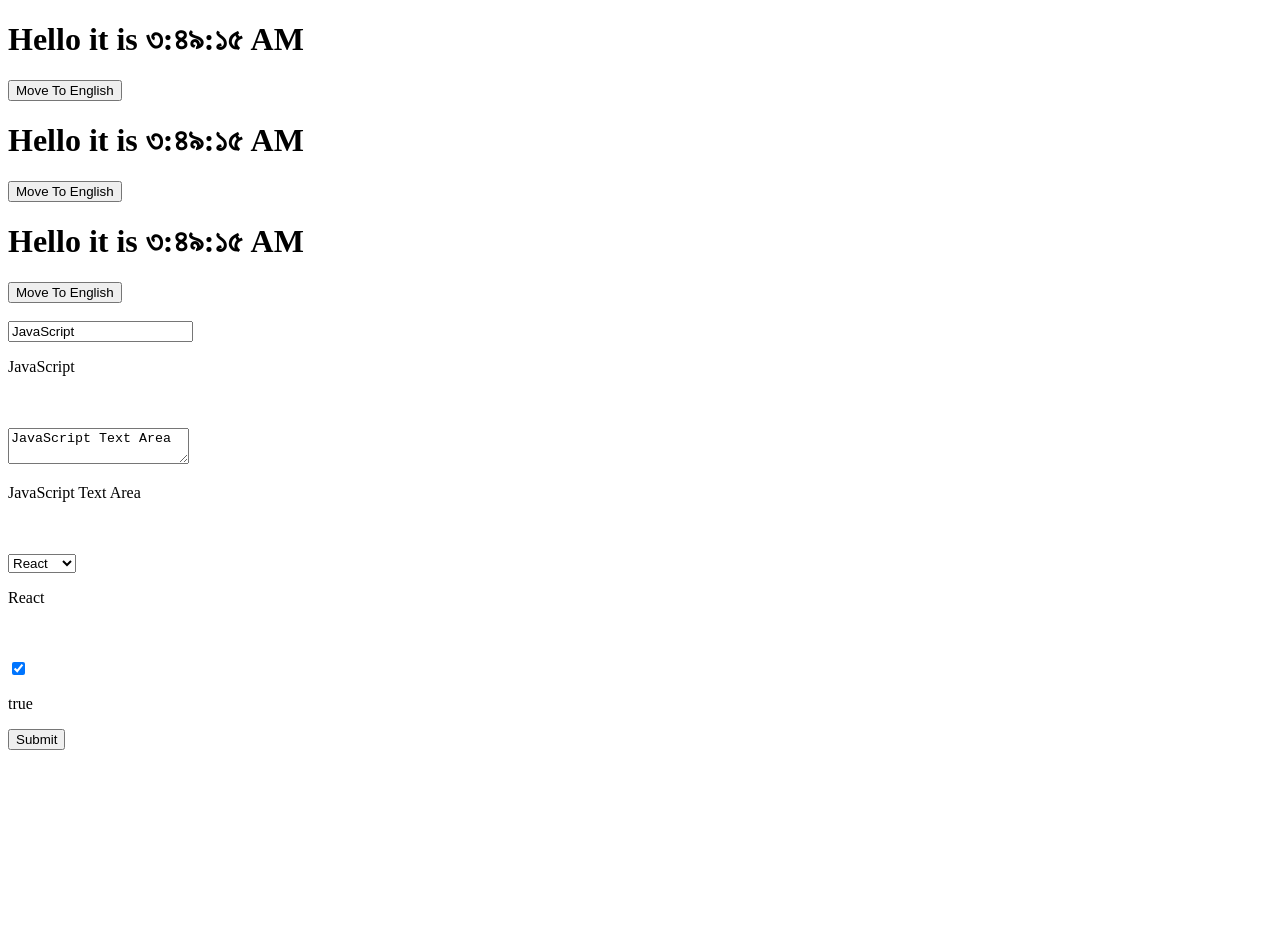
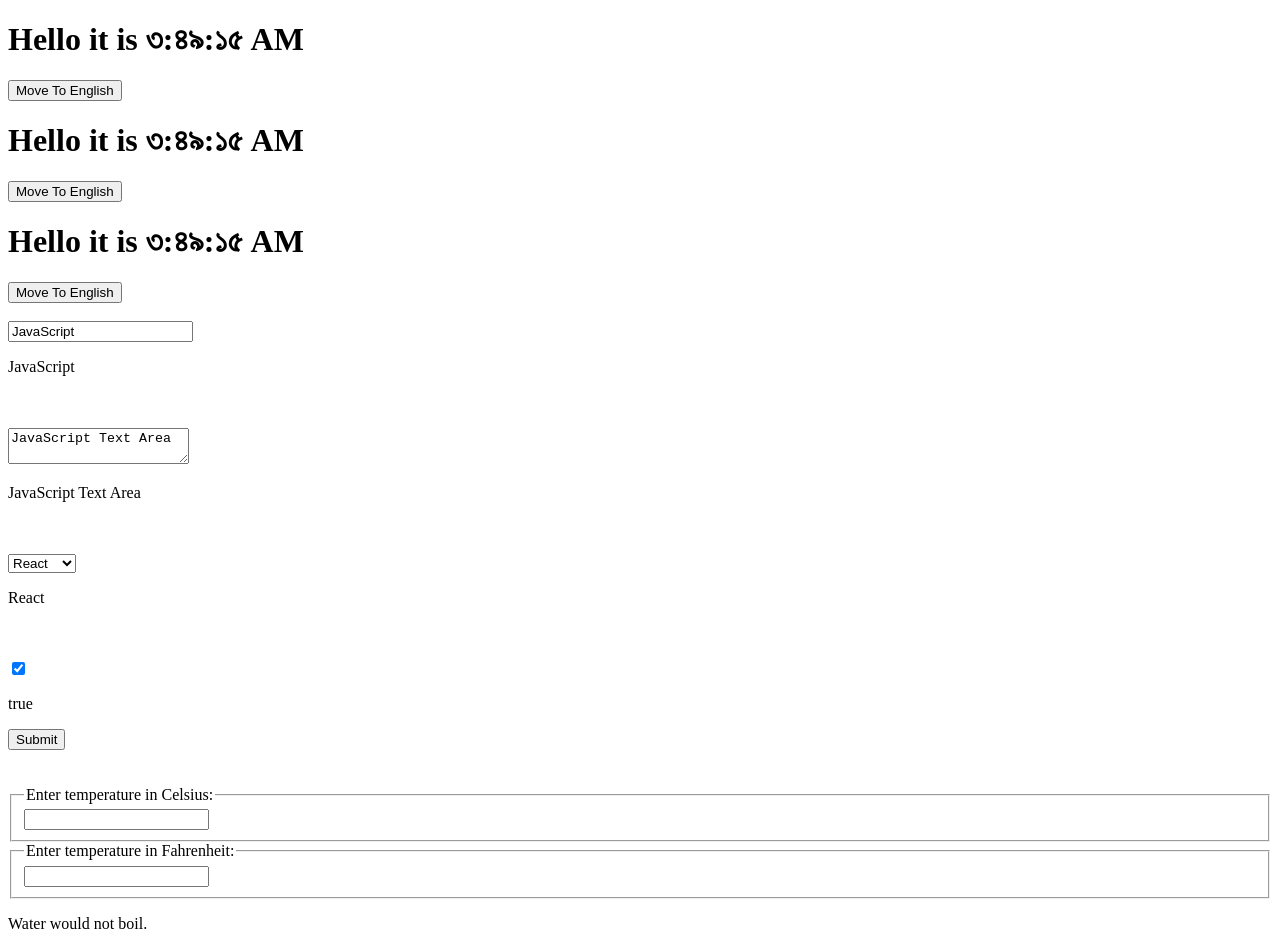
Before and after one commit to EhfazAdnan/react_lws_001, a React (Create React App) app: page / in a window 1280 px wide. Before the commit the page ends 800 px from the top, so only its background shows below. Built offline with nearby package versions, Linux system fonts and the light colour scheme.

Commit message:
11 React Lifting State Up

```diff
--- a/src/App.js
+++ b/src/App.js
@@ -1,3 +1,4 @@
+import Calculator from './components/Calculator';
 import ClockList from './components/ClockList';
 import Form from './components/Form';
 
@@ -7,6 +8,9 @@
         <div>
             <ClockList quantities={quantities} />
             <Form />
+            <br />
+            <br />
+            <Calculator />
         </div>
     );
 }
--- /dev/null
+++ b/src/components/BoilingVerdict.js
@@ -0,0 +1,6 @@
+export default function BoilingVerdict({ celsius = 0 }) {
+    if (celsius > 100) {
+        return <p>The water would boil.</p>;
+    }
+    return <p>Water would not boil.</p>;
+}
--- /dev/null
+++ b/src/components/Calculator.js
@@ -0,0 +1,37 @@
+/* eslint-disable react/prefer-stateless-function */
+import React from 'react';
+import { convert, toCelsius, toFahrenheit } from '../lib/converter';
+import BoilingVerdict from './BoilingVerdict';
+import TemperatureInput from './TemperatureInput';
+
+export default class Calculator extends React.Component {
+    state = { temperature: '', scale: 'c' };
+
+    handleChange = (e, scale) => {
+        this.setState({
+            temperature: e.target.value,
+            scale,
+        });
+    };
+
+    render() {
+        const { temperature, scale } = this.state;
+        const celsius = scale === 'f' ? convert(temperature, toCelsius) : temperature;
+        const fahrenheit = scale === 'c' ? convert(temperature, toFahrenheit) : temperature;
+        return (
+            <div>
+                <TemperatureInput
+                    scale="c"
+                    temperature={celsius}
+                    onTemperatureChange={this.handleChange}
+                />
+                <TemperatureInput
+                    scale="f"
+                    temperature={fahrenheit}
+                    onTemperatureChange={this.handleChange}
+                />
+                <BoilingVerdict celsius={parseFloat(temperature)} />
+            </div>
+        );
+    }
+}
--- /dev/null
+++ b/src/components/TemperatureInput.js
@@ -0,0 +1,19 @@
+import React from 'react';
+
+const scaleNames = {
+    c: 'Celsius',
+    f: 'Fahrenheit',
+};
+
+export default function TemperatureInput({ temperature, scale, onTemperatureChange }) {
+    return (
+        <fieldset>
+            <legend>Enter temperature in {scaleNames[scale]}:</legend>
+            <input
+                type="text"
+                value={temperature}
+                onChange={(e) => onTemperatureChange(e, scale)}
+            />
+        </fieldset>
+    );
+}
--- /dev/null
+++ b/src/lib/converter.js
@@ -0,0 +1,19 @@
+/* eslint-disable prettier/prettier */
+/* eslint-disable import/prefer-default-export */
+export function toCelsius(fahrenheit) {
+    return ((fahrenheit - 32) * 5) / 9;
+}
+
+export function toFahrenheit(celsius) {
+    return (celsius * 9) / 5 + 32;
+}
+
+export function convert(temperature, convertTo){
+    const input = parseFloat(temperature);
+    if(Number.isNaN(input)){
+        return '';
+    }
+    const output = convertTo(input);
+    const reouded = Math.round(output * 1000) / 1000;
+    return reouded.toString();
+}
```
